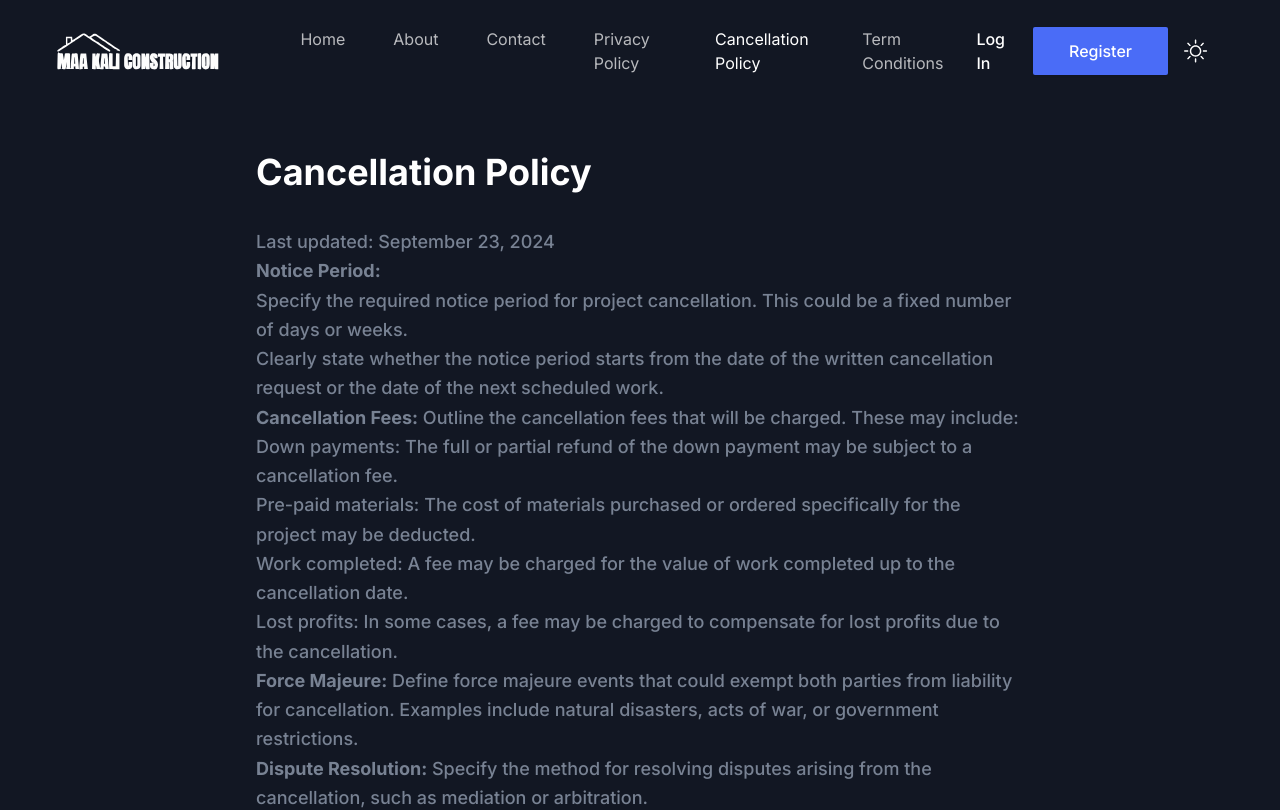
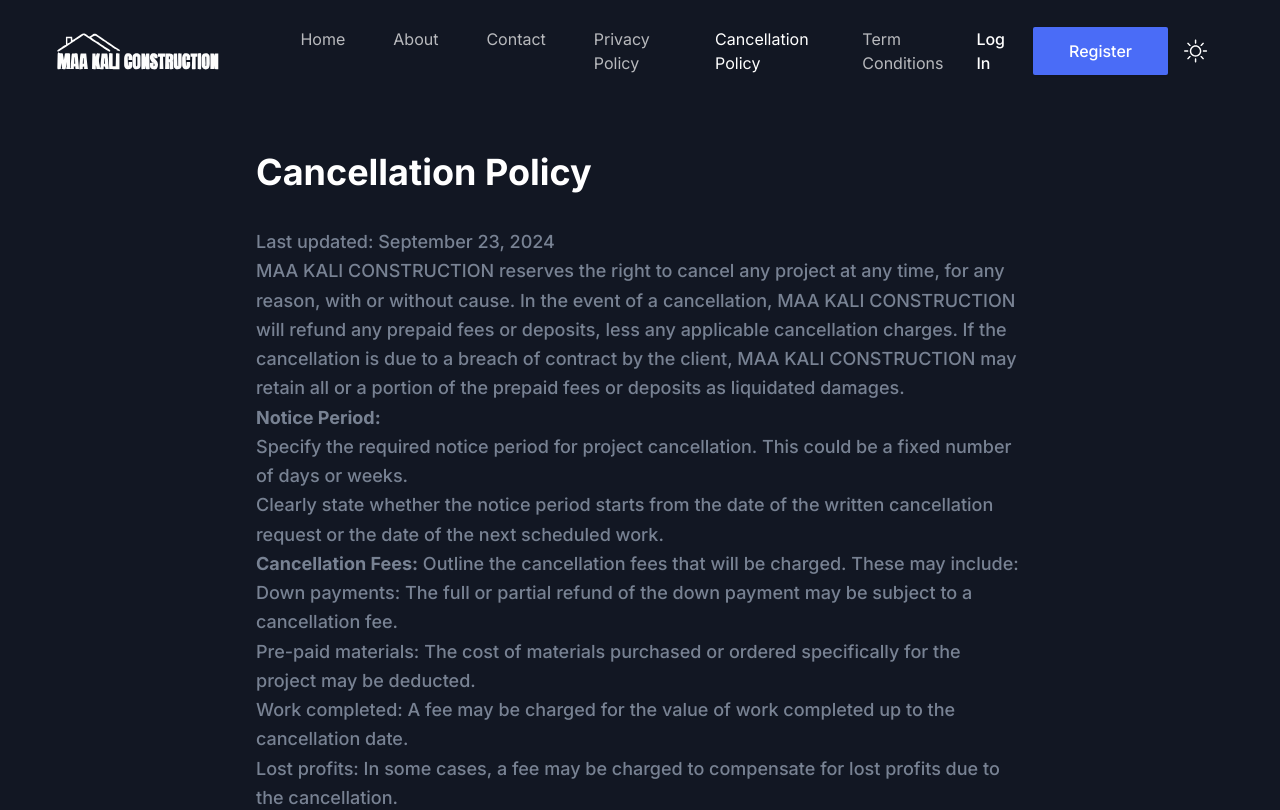
Before and after one commit to dipan/real-estate, a Next.js app: page /cancellation-policy in a window 1280 px wide. Shown: the top 810 px of the page. Built offline with nearby package versions, Linux system fonts and the light colour scheme.

Commit message:
doc: policy update

```diff
--- a/app/cancellation-policy/page.tsx
+++ b/app/cancellation-policy/page.tsx
@@ -25,6 +25,16 @@
                 </h2>
                 <div className="mb-10 text-base font-medium leading-relaxed text-body-color sm:text-lg sm:leading-relaxed lg:text-base lg:leading-relaxed xl:text-lg xl:leading-relaxed">
                   <p>Last updated: September 23, 2024</p>
+                  <p>
+                    MAA KALI CONSTRUCTION reserves the right to cancel any
+                    project at any time, for any reason, with or without cause.
+                    In the event of a cancellation, MAA KALI CONSTRUCTION will
+                    refund any prepaid fees or deposits, less any applicable
+                    cancellation charges. If the cancellation is due to a breach
+                    of contract by the client, MAA KALI CONSTRUCTION may retain
+                    all or a portion of the prepaid fees or deposits as
+                    liquidated damages.
+                  </p>
                   <ol>
                     <li>
                       <p>
--- a/app/term-condition/page.tsx
+++ b/app/term-condition/page.tsx
@@ -25,6 +25,13 @@
                 </h2>
                 <div className="mb-10 text-base font-medium leading-relaxed text-body-color sm:text-lg sm:leading-relaxed lg:text-base lg:leading-relaxed xl:text-lg xl:leading-relaxed">
                   <p>Last updated: September 23, 2024</p>
+                  <p>
+                    MAA KALI CONSTRUCTION reserves the right to amend or modify
+                    these terms and conditions at any time, and such changes
+                    will be effective upon posting on our website. By continuing
+                    to use our services after any changes are made, you agree to
+                    be bound by the revised terms and conditions.
+                  </p>
                   <ul>
                     <li>
                       <p>
```
